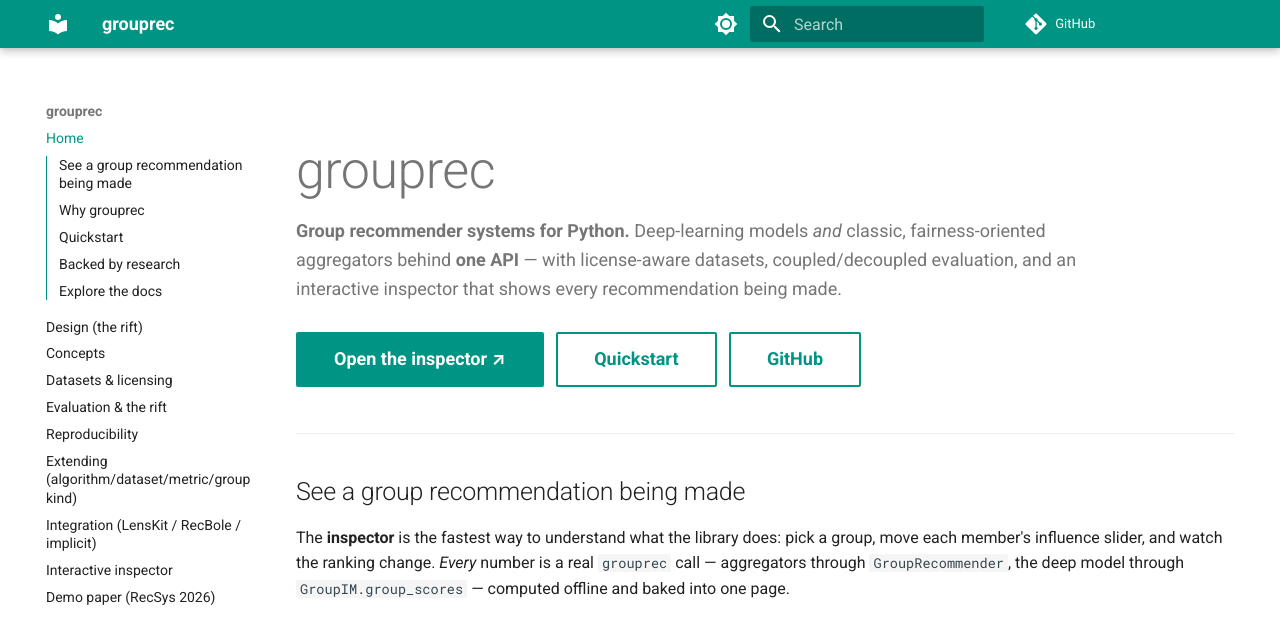
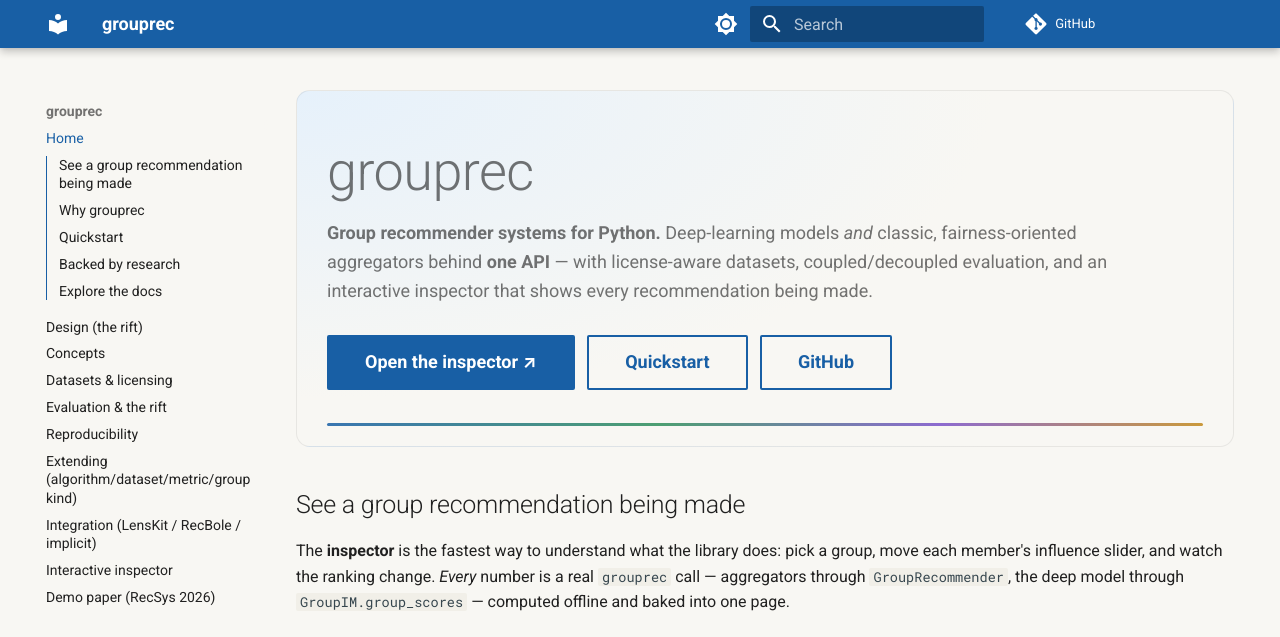
Before and after one commit to pdokoupil/grouprec, an MkDocs documentation site: the page built from docs/index.md, in a window 1280 px wide and 1400 px high. Shown: the top 637 px of the window. Built offline with MkDocs 1.6.1 and Material for MkDocs 9.7.7, drawn with Linux system fonts in a browser that asks for light colours; comment, search, counter and statistics services are not loaded; grey boxes are pictures that could not be loaded.

Commit message:
docs: give the landing page a palette shared with the inspector
Style the mkdocs site from the GroupRec Inspector's own colors so the two
read as one product rather than a default Material theme:
- warm off-white canvas (#f8f7f3) + blue primary (#185FA5), light/dark
- hero with a soft gradient and a keyline cycling the inspector's
  category colors (blue/green/purple/amber)
- feature cards with category-colored left borders + hover lift

```diff
--- a/docs/stylesheets/extra.css
+++ b/docs/stylesheets/extra.css
@@ -1,13 +1,58 @@
-/* Landing-page styling for the grouprec docs site. */
+/* grouprec docs — visual system shared with the GroupRec Inspector.
+   Mirrors the inspector's palette: a warm off-white canvas, a blue primary,
+   and the inspector's category colors (green / purple / amber) as accents,
+   so the landing page and the demo feel like one product. */
 
+:root {
+  --gr-blue:   #185FA5;
+  --gr-green:  #2f8f5b;
+  --gr-purple: #7a52c9;
+  --gr-amber:  #c2891b;
+}
+
+/* ---- light scheme ---- */
+[data-md-color-scheme="default"] {
+  --md-primary-fg-color:        #185FA5;
+  --md-primary-fg-color--light: #2b71b8;
+  --md-primary-fg-color--dark:  #12497f;
+  --md-accent-fg-color:         #12497f;
+  --md-default-bg-color:        #f8f7f3;   /* warm canvas, like the inspector */
+  --md-code-bg-color:           #f1efe8;
+  --gr-surface:                 #ffffff;
+  --gr-hero-1:                  #e6f1fb;   /* inspector accent-bg */
+  --gr-hero-2:                  #f8f7f3;
+}
+
+/* ---- dark scheme ---- */
+[data-md-color-scheme="slate"] {
+  --md-primary-fg-color:        #12497f;
+  --md-primary-fg-color--light: #185FA5;
+  --md-primary-fg-color--dark:  #0d3860;
+  --md-accent-fg-color:         #85b7eb;
+  --md-default-bg-color:        #1e1e1c;   /* warm-dark, like the inspector */
+  --md-code-bg-color:           #262623;
+  --gr-blue:   #85b7eb;
+  --gr-green:  #69c993;
+  --gr-purple: #b497ec;
+  --gr-amber:  #e0a93a;
+  --gr-surface:                 #2c2c2a;
+  --gr-hero-1:                  #042c53;
+  --gr-hero-2:                  #1e1e1c;
+}
+
+/* ---- hero ---- */
 .hero {
-  padding: 2.2rem 0 1.4rem;
-  border-bottom: 1px solid var(--md-default-fg-color--lightest);
-  margin-bottom: 1.4rem;
+  position: relative;
+  padding: 2.6rem 1.5rem 1.9rem;
+  margin: -0.4rem 0 1.6rem;
+  border-radius: 14px;
+  background: radial-gradient(120% 140% at 0% 0%, var(--gr-hero-1) 0%, var(--gr-hero-2) 62%);
+  border: 1px solid var(--md-default-fg-color--lightest);
 }
 .hero h1 {
-  font-size: 2.6rem;
-  line-height: 1.1;
+  font-size: 2.7rem;
+  line-height: 1.08;
+  letter-spacing: -0.01em;
   margin: 0 0 .6rem;
 }
 .hero p {
@@ -15,24 +60,43 @@
   max-width: 42rem;
   color: var(--md-default-fg-color--light);
 }
-.hero .md-button {
-  margin: .5rem .4rem 0 0;
+.hero .md-button { margin: .55rem .4rem 0 0; }
+.hero .md-button--primary { background-color: var(--gr-blue); border-color: var(--gr-blue); }
+/* a thin keyline that cycles the inspector's category colors */
+.hero::after {
+  content: "";
+  position: absolute;
+  left: 1.5rem; right: 1.5rem; bottom: 1rem;
+  height: 3px; border-radius: 3px; opacity: .85;
+  background: linear-gradient(90deg,
+    var(--gr-blue) 0%, var(--gr-green) 38%, var(--gr-purple) 70%, var(--gr-amber) 100%);
 }
 
-/* Inline inspector embed */
+/* ---- inline inspector embed ---- */
 .inspector-embed {
   width: 100%;
   height: 760px;
   border: 1px solid var(--md-default-fg-color--lightest);
-  border-radius: 10px;
-  background: var(--md-default-bg-color);
+  border-radius: 12px;
+  background: var(--gr-surface);
+  box-shadow: 0 6px 22px rgba(24, 95, 165, .10);
   margin: 1rem 0 .6rem;
 }
 @media screen and (max-width: 60em) {
   .inspector-embed { height: 620px; }
 }
 
-/* Feature cards use Material's built-in .grid.cards; nudge spacing only. */
+/* ---- feature cards: left accent cycles the category colors ---- */
 .grid.cards > ul > li {
-  border-radius: 10px;
+  border-radius: 12px;
+  border-left: 4px solid var(--gr-blue);
+  background: var(--gr-surface);
+  transition: transform .15s ease, box-shadow .15s ease;
 }
+.grid.cards > ul > li:hover {
+  transform: translateY(-2px);
+  box-shadow: 0 8px 24px rgba(0, 0, 0, .08);
+}
+.grid.cards > ul > li:nth-child(2) { border-left-color: var(--gr-green); }
+.grid.cards > ul > li:nth-child(3) { border-left-color: var(--gr-purple); }
+.grid.cards > ul > li:nth-child(4) { border-left-color: var(--gr-amber); }
--- a/mkdocs.yml
+++ b/mkdocs.yml
@@ -5,15 +5,12 @@ theme:
   name: material
   features: [navigation.sections, navigation.top, content.code.copy, toc.integrate]
   palette:
+    # colors are driven by docs/stylesheets/extra.css (shared with the inspector)
     - scheme: default
-      primary: teal
-      accent: teal
       toggle:
         icon: material/brightness-7
         name: Switch to dark mode
     - scheme: slate
-      primary: teal
-      accent: teal
       toggle:
         icon: material/brightness-4
         name: Switch to light mode
```
